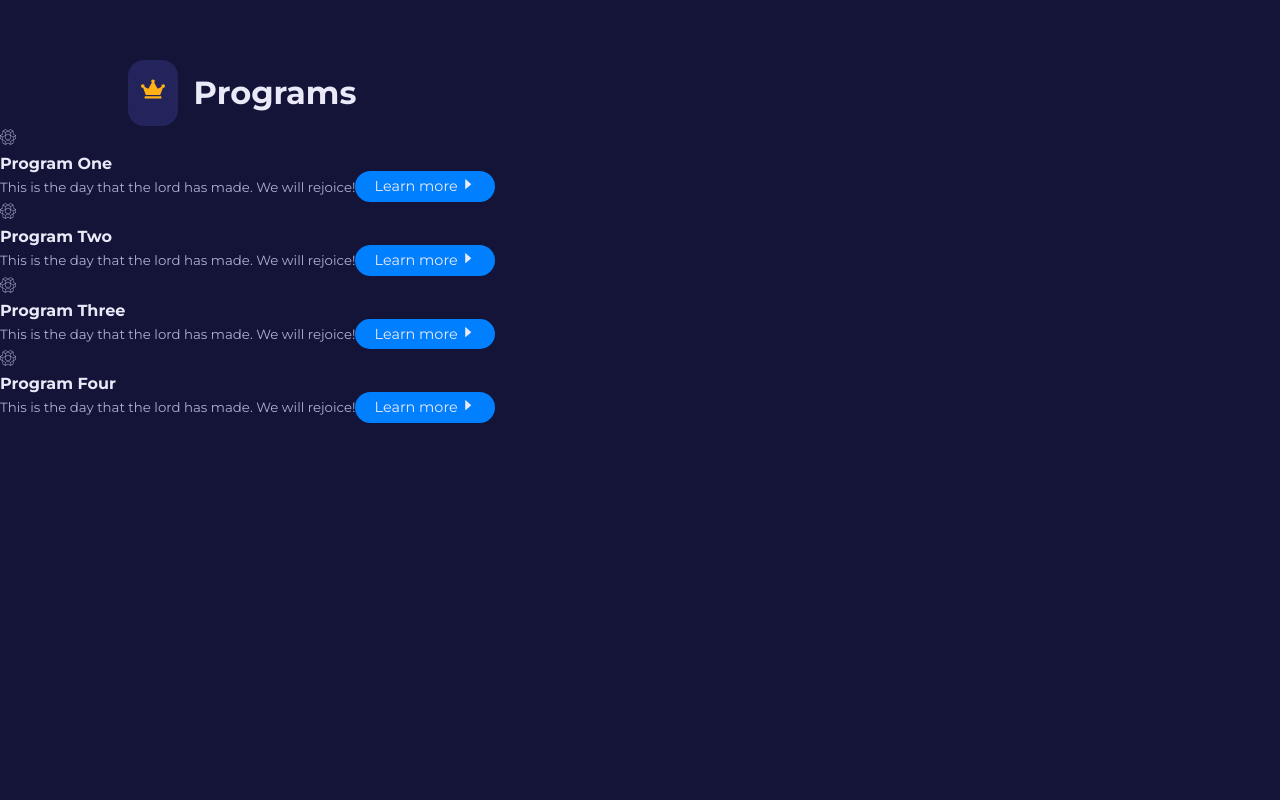
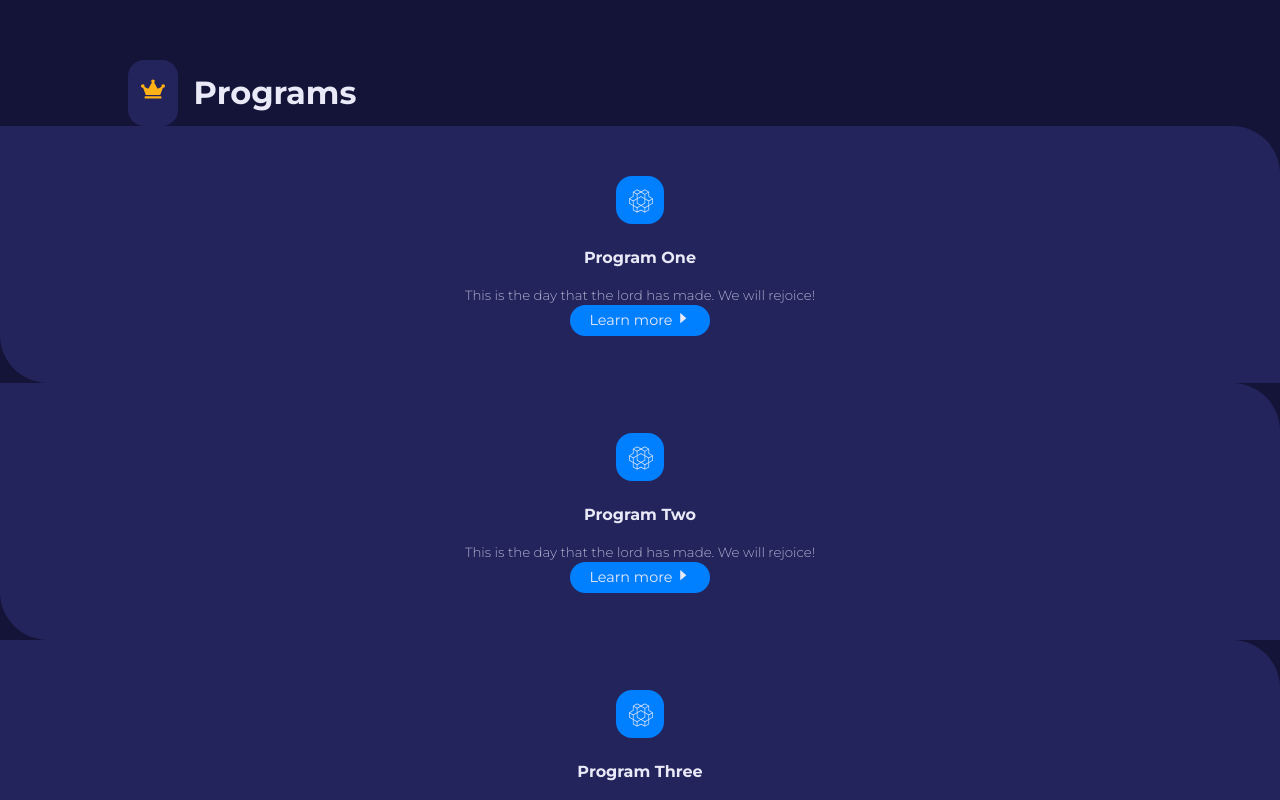
Before and after one commit to erickdc7/react-trainer-website, a React (Create React App) app: page / in a window 1280 px wide. Shown: the part 900-1700 px from the top of the page. Before the commit the page ends 1323 px from the top, so only its background shows below. Built offline with nearby package versions, Linux system fonts and the light colour scheme; the HTML template or start-up script is replaced by a standard one.

Commit message:
card styles added to index.css

```diff
--- a/src/index.css
+++ b/src/index.css
@@ -118,3 +118,44 @@ section {
   color: var(--color-secondary);
   font-size: 1.5rem;
 }
+
+.card {
+  background: var(--color-gray-500);
+  border: 2px solid transparent;
+  text-align: center;
+  padding: 3rem 2rem;
+  border-radius: 0 3rem 0 3rem;
+  transition: var(--transition);
+}
+
+.card:hover {
+  background: transparent;
+  border-color: var(--color-gray-400);
+  cursor: default;
+}
+
+.card span {
+  width: 3rem;
+  height: 3rem;
+  background: var(--color-primary);
+  color: var(--color-gray-100);
+  font-size: 1.5rem;
+  padding: 0.8rem;
+  display: grid;
+  place-items: center;
+  margin-bottom: 1.5rem;
+  margin-inline: auto; /* margin left and right: auto */
+  border-radius: 1rem;
+  transition: var(--transition);
+}
+
+.card:hover span {
+  background: var(--color-secondary);
+  color: var(--color-gray-600);
+}
+
+.card small {
+  margin-top: 1rem;
+  display: block;
+  font-weight: 300;
+}
```
